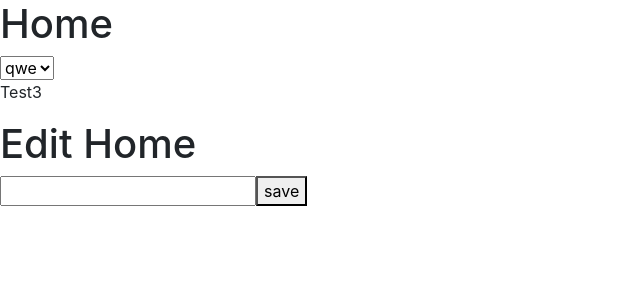
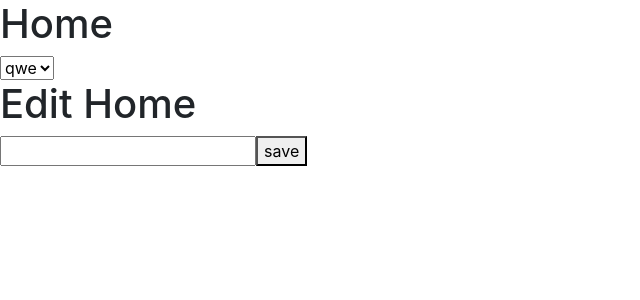
Before and after one commit to Aleksey-ermilov/study-react, a React (Create React App) app: page / in a window 1280 px wide. Shown: the top 300 px of the page, without its empty margins (0-640 px from the left). Built offline with nearby package versions, Linux system fonts and the light colour scheme.

Commit message:
delete BtnSave

```diff
--- a/src/App.js
+++ b/src/App.js
@@ -2,8 +2,7 @@ import React from 'react';
 import './App.css';
 
 import Select from "./components/Select";
-import InputSave from "./components/InputSave";
-import BtnSave from "./components/BtnSave";
+import InputBtnSave from "./components/InputBtnSave";
 
 import arrHome from "./JsonOb";
 
@@ -16,10 +15,8 @@ function App() {
         </div>
 
         <div>
-            <p>{arrHome[0].name}</p>
           <h1>Edit Home</h1>
-          <InputSave/>
-          <BtnSave/>
+          <InputBtnSave/>
         </div>
       </div>
   );
--- a/src/components/BtnSave.js
+++ /dev/null
@@ -1,7 +0,0 @@
-import React from "react";
-
-const BtnSave = () => {
-    return <button>save</button>
-};
-
-export default BtnSave
--- /dev/null
+++ b/src/components/InputBtnSave.js
@@ -0,0 +1,12 @@
+import React from "react";
+
+const InputBtnSave = () => {
+    return (
+        <div>
+            <input type="text"/>
+            <button>save</button>
+        </div>
+    )
+};
+
+export default InputBtnSave
--- a/src/components/InputSave.js
+++ /dev/null
@@ -1,7 +0,0 @@
-import React from "react";
-
-const InputSave = () => {
-    return <input type="text"/>
-};
-
-export default InputSave
```
